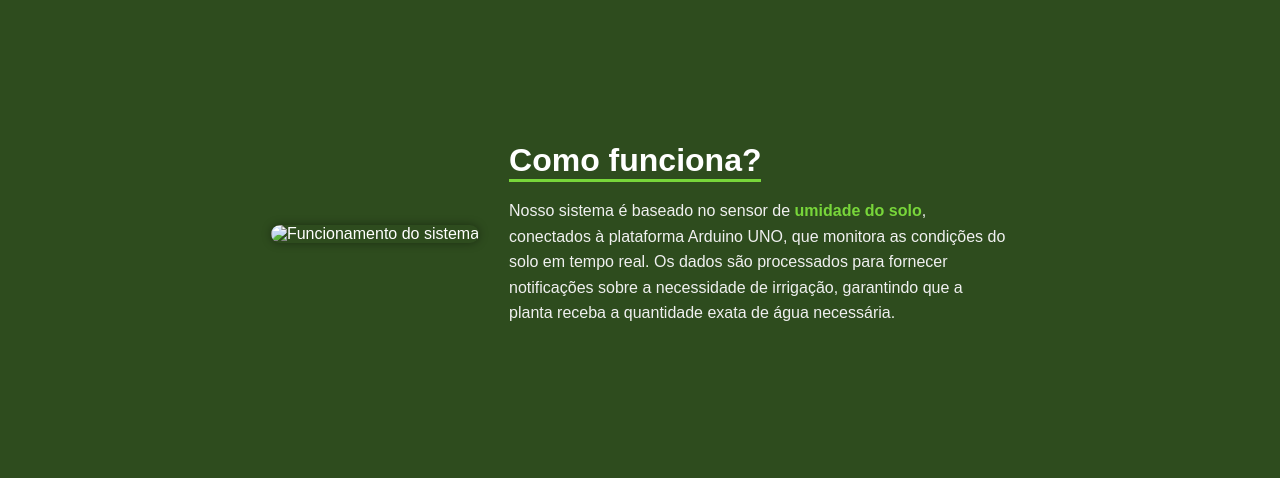
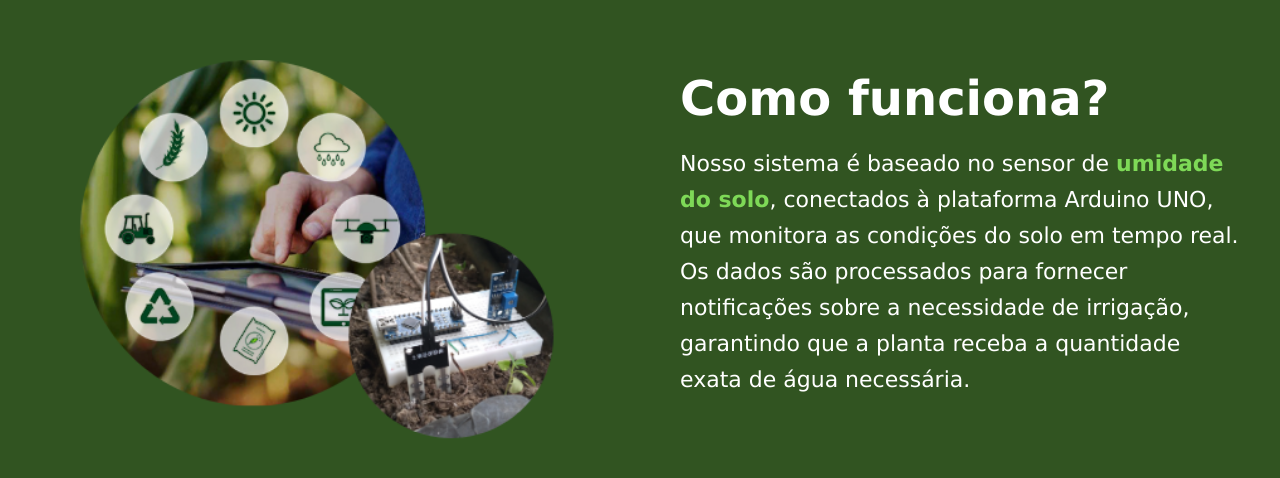
Before and after one commit to AgroSense-SPRINT-2/Entregaveis-Sprint, a plain HTML site: page Site Estatico - Algoritmos/Institucional/Soluções/soluções.html in a window 1280 px wide. Shown: the part 166-644 px from the top of the page. Drawn offline with Linux system fonts and the light colour scheme.

Commit message:
Subindo tela de soluções com HTML e CSS atualizado

```diff
--- /dev/null
+++ b/Site Estatico - Algoritmos/Institucional/Soluções/estilos.css
@@ -0,0 +1,93 @@
+* {
+  margin: 0;
+  padding: 0;
+  box-sizing: border-box;
+}
+
+body {
+  font-family: Verdana, Geneva, Tahoma, sans-serif;
+  background-color: white;
+  color: #1c1c1c;
+  overflow: hidden;
+}
+
+.container {
+  width: 100%;
+  height: 100%;
+  padding: 30px 60px;
+  display: flex;
+  flex-direction: column;
+  justify-content: space-between;
+}
+
+.structure {
+  display: flex;
+  justify-content: space-between;
+  align-items: center;
+  height: 60%;
+}
+
+.texto {
+  width: 45%;
+}
+
+.texto h2 {
+  color: #315421;
+  font-size: 30px;
+  margin-bottom: 15px;
+}
+
+.texto p {
+  font-size: 20px;
+
+}
+
+.mainimagem {
+  width: 50%;
+  display: flex;
+  justify-content: center;
+  align-items: center;
+}
+
+
+
+.structure2 {
+  text-align: center;
+  height: 35px;
+}
+
+.structure2 h3 {
+  color: #315421;
+  font-size: 22px;
+  margin-bottom: 25px;
+}
+
+.cards{
+  display: flex;
+  justify-content: space-around;
+}
+
+.card {
+  background-color: #315421;
+  color: rgba(255, 255, 255, 0.753);
+  padding: 25px;
+  border-radius: 22px;
+  width: 250px;
+  display: flex;
+  flex-direction: column;
+  align-items: center;
+  margin: 10px;
+}
+
+.imagem1 {
+  font-size: 40px;
+}
+
+.cardtexto {
+  font-size: 15px;
+  text-align: center;
+}
+
+.saibamais{
+  color: #315421;
+}
--- a/Site Estatico - Algoritmos/Institucional/Soluções/soluções.css
+++ b/Site Estatico - Algoritmos/Institucional/Soluções/soluções.css
@@ -4,63 +4,55 @@
   box-sizing: border-box;
 }
 
-html, body {
+body, html {
+  width: 100%;
   height: 100%;
-  font-family: 'Arial', sans-serif;
+  font-family: Verdana, Geneva, Tahoma, sans-serif;
 }
 
-body {
-  background-color: #121212;
-  color: #ffffff;
+.container {
+  display: flex;
+  height: 100vh;
+  background-color: #315421;
+  color: white;
 }
 
-.como-funciona-container {
-  height: 100vh;
-  width: 100vw;
+.imagem {
+  flex: 1;
   display: flex;
   align-items: center;
   justify-content: center;
-  background-color: #2e4c1e;
   padding: 40px;
-  gap: 30px;
-  flex-wrap: wrap;
 }
 
 .imagem img {
-  max-width: 400px;
-  border-radius: 12px;
-  box-shadow: 0 0 10px rgba(0,0,0,0.4);
   width: 100%;
+  max-width: 600px;
   height: auto;
+  border-radius: 20px;
 }
 
-.conteudo {
-  max-width: 500px;
+.texto {
+  flex: 1;
+  padding: 40px;
+  display: flex;
+  flex-direction: column;
+  justify-content: center;
 }
 
-.conteudo h2 {
-  font-size: 2rem;
+.texto h1 {
+  font-size: 48px;
+  margin-bottom: 20px;
   color: #ffffff;
-  border-bottom: 3px solid #78d63a;
-  display: inline-block;
-  margin-bottom: 16px;
+
 }
 
-.conteudo p {
-  font-size: 1rem;
-  line-height: 1.6;
-  color: #f0f0f0;
+.texto p {
+  font-size: 22px;
+  line-height: 36px;
 }
 
-
-
-
-
-  .conteudo {
-    max-width: 100%;
-  }
-
-  .conteudo h2 {
-    font-size: 1.5rem;
-  }
+.cor {
+  color: #7ed957;
+  font-weight: bold;
 }
--- a/Site Estatico - Algoritmos/Institucional/Soluções/soluções.html
+++ b/Site Estatico - Algoritmos/Institucional/Soluções/soluções.html
@@ -1,115 +1,24 @@
 <!DOCTYPE html>
-<html lang="pt-BR">
+<html lang="pt-br">
 <head>
   <meta charset="UTF-8">
   <meta name="viewport" content="width=device-width, initial-scale=1.0">
   <title>Como Funciona</title>
   <link rel="stylesheet" href="soluções.css">
-  <style>
-    * {
-      margin: 0;
-      padding: 0;
-      box-sizing: border-box;
-    }
-
-    html, body {
-      height: 100%;
-      font-family: 'Arial', sans-serif;
-    }
-
-    body {
-      background-color: #121212;
-      color: #ffffff;
-    }
-
-    .como-funciona-container {
-      height: 100vh;
-      width: 100vw;
-      display: flex;
-      align-items: center;
-      justify-content: center;
-      background-color: #2e4c1e;
-      padding: 40px;
-      gap: 30px;
-      flex-wrap: wrap;
-    }
-
-    .imagem img {
-      max-width: 400px;
-      border-radius: 12px;
-      box-shadow: 0 0 10px rgba(0,0,0,0.4);
-      width: 100%;
-      height: auto;
-    }
-
-    .conteudo {
-      max-width: 500px;
-    }
-
-    .conteudo h2 {
-      font-size: 2rem;
-      color: #ffffff;
-      border-bottom: 3px solid #78d63a;
-      display: inline-block;
-      margin-bottom: 16px;
-    }
-
-    .conteudo p {
-      font-size: 1rem;
-      line-height: 1.6;
-      color: #f0f0f0;
-    }
-
-    .destaque {
-      color: #78d63a;
-      font-weight: bold;
-    }
-
-    .botao-saiba-mais {
-      display: inline-block;
-      margin-top: 20px;
-      padding: 10px 20px;
-      background-color: #78d63a;
-      color: #000;
-      text-decoration: none;
-      font-weight: bold;
-      border-radius: 6px;
-      transition: background 0.3s ease;
-    }
-
-    .botao-saiba-mais:hover {
-      background-color: #5bb12f;
-    }
-
-    @media (max-width: 768px) {
-      .como-funciona-container {
-        flex-direction: column;
-        text-align: center;
-        padding: 20px;
-      }
-
-      .conteudo {
-        max-width: 100%;
-      }
-
-      .conteudo h2 {
-        font-size: 1.5rem;
-      }
-    }
-  </style>
 </head>
 <body>
-  <div class="como-funciona-container">
+  <div class="container">
     <div class="imagem">
-      <img src="Captura de tela 2025-04-10 210527.png" alt="Funcionamento do sistema">
+      <img src="Captura de tela 2025-04-10 205727.png" alt="Ilustração de sensores no campo">
     </div>
-    <div class="conteudo">
-      <h2>Como funciona?</h2>
+    <div class="texto">
+      <h1>Como funciona?</h1>
       <p>
-        Nosso sistema é baseado no sensor de <span class="destaque">umidade do solo</span>, conectados à plataforma Arduino UNO, que monitora as condições do solo em tempo real.
-        Os dados são processados para fornecer notificações sobre a necessidade de irrigação, garantindo que a planta receba a quantidade exata de água necessária.
+        Nosso sistema é baseado no sensor de <span class="cor">umidade do solo</span>,
+        conectados à plataforma Arduino UNO, que monitora as condições do solo em tempo real. <br>
+        Os dados são processados para fornecer notificações sobre a necessidade de irrigação,
+        garantindo que a planta receba a quantidade exata de água necessária.
       </p>
-
     </div>
   </div>
 </body>
```
Also changed, not shown: Site Estatico - Algoritmos/Institucional/Soluções/card.html (added, +48 -0 lines), Site Estatico - Algoritmos/Institucional/Soluções/dinheiro.png (added), Site Estatico - Algoritmos/Institucional/Soluções/sustainability_4293753.png (added), Site Estatico - Algoritmos/Institucional/Soluções/tela.png (added).
